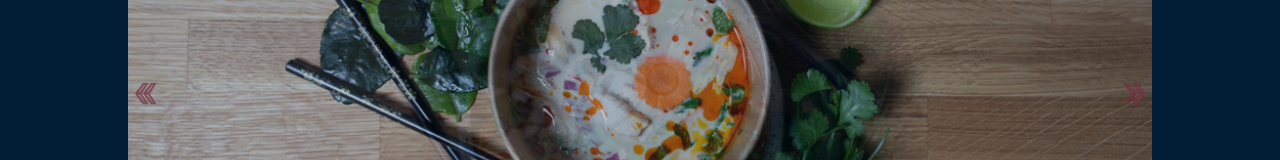
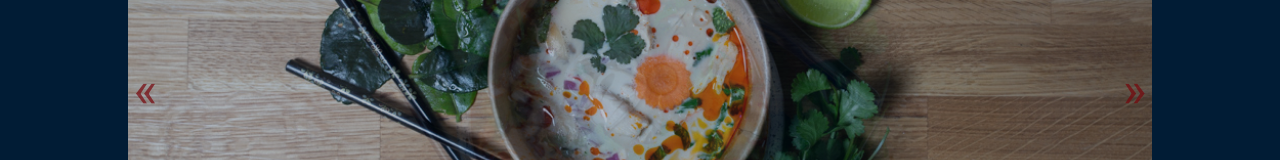
Before and after one commit to PauStrzy/Wok-Dobry_commercial-project, a Vue app: page /gallery in a window 1280 px wide. Shown: the part 352-512 px from the top of the page. Built offline with nearby package versions, Linux system fonts and the light colour scheme; a web font is replaced by a local one.

Commit message:
redirect file

```diff
--- a/src/views/TheGallery.vue
+++ b/src/views/TheGallery.vue
@@ -235,15 +235,14 @@ img {
   opacity: 0.7;
   z-index: 4;
   line-height: 40px;
-  -webkit-text-stroke: 1.9px var(--color-header);
-  color: #dd151550;
+  color: var(--color-border);
   transition: color 0.3s ease-out;
 }
 .arrow-prev:hover,
 .arrow-prev:active,
 .arrow-next:hover,
 .arrow-next:focus {
-  color: var(--color-border);
+  color: var(--text-light-1);
 }
 .arrow-prev {
   left: 0;
```
Also changed, not shown: 1 other file (tests, documents, lock files or other folders).
